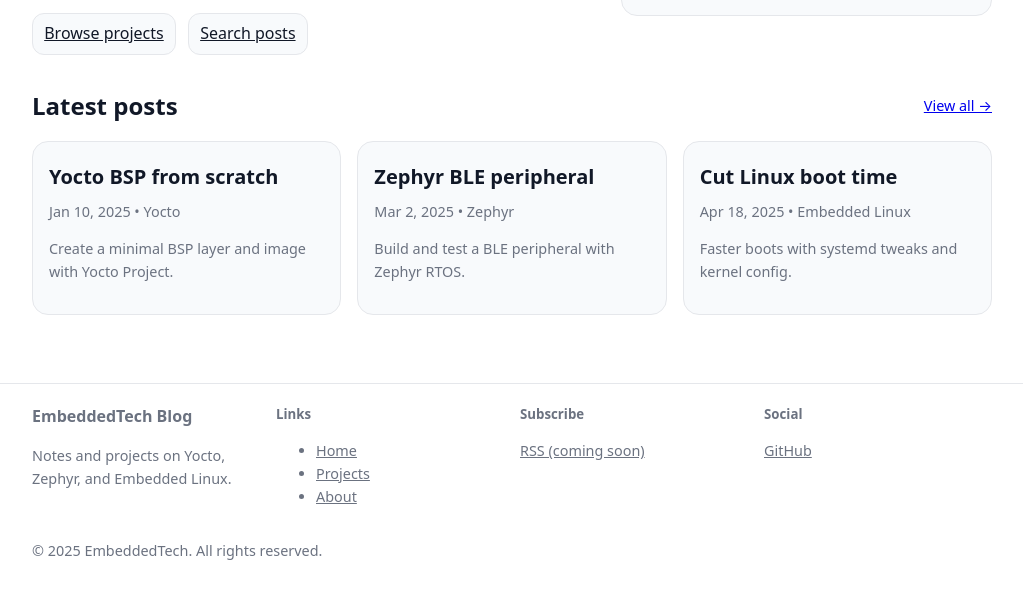
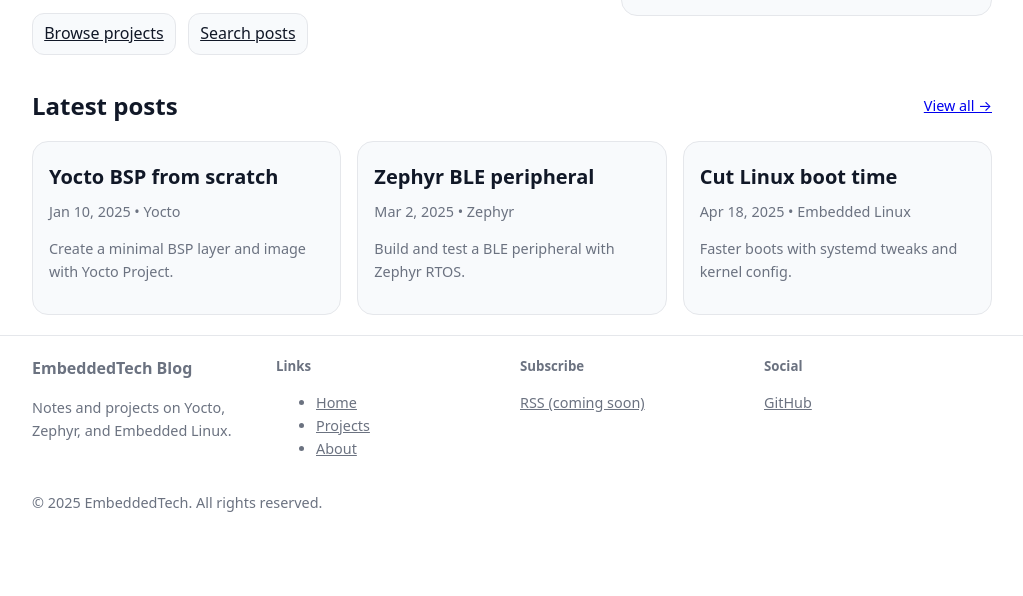
Before and after one commit to BarthYer/EmbeddedTechStatic, a plain HTML site: page index.html in a window 1280 px wide. Shown: the part 320-916 px from the top of the page, without its empty margins (128-1151 px from the left). After the commit the page ends 868 px from the top, so only its background shows below. Drawn offline with nearby package versions, Linux system fonts and the light colour scheme.

Commit message:
update page change footer

```diff
--- a/assets/css/styles.css
+++ b/assets/css/styles.css
@@ -18,11 +18,21 @@
 }
 
 * { box-sizing: border-box; }
-html, body { padding: 0; margin: 0; }
+html, body {
+  padding: 0;
+  margin: 0;
+  height: 100%;              /* ✅ nécessaire pour le sticky footer */
+  display: flex;             /* ✅ layout vertical */
+  flex-direction: column;
+}
 body {
   background: var(--bg);
   color: var(--fg);
   font: 16px/1.6 system-ui, -apple-system, Segoe UI, Roboto, Ubuntu, Cantarell, Noto Sans, Helvetica Neue, Arial, Apple Color Emoji, Segoe UI Emoji, Segoe UI Symbol;
+}
+
+main {
+  flex: 1;                   /* ✅ occupe l’espace restant */
 }
 
 .container {
@@ -89,7 +99,8 @@ header.site-header {
 .section-title h2 { margin: 0; }
 
 footer.site-footer {
-  margin-top: 3rem; border-top: 1px solid var(--border);
+  margin-top: auto;          /* ✅ pousse le footer en bas */
+  border-top: 1px solid var(--border);
   color: var(--muted);
 }
 footer .grid { grid-template-columns: repeat(4, 1fr); }
```
